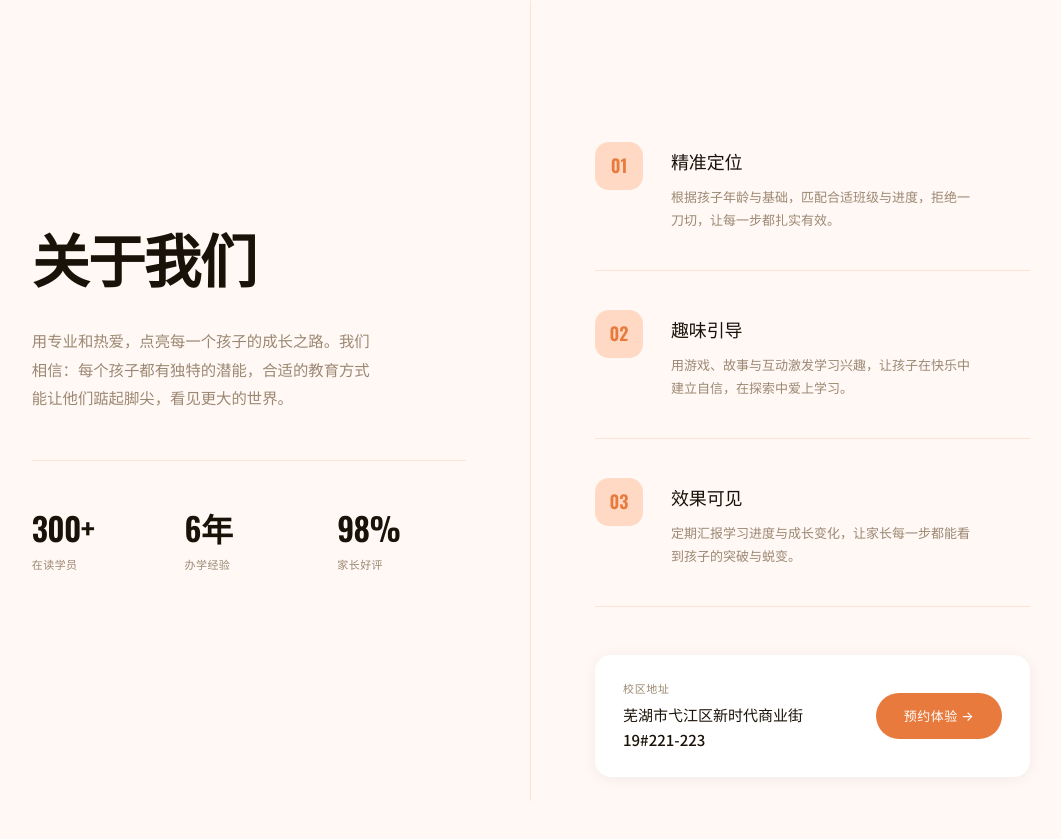
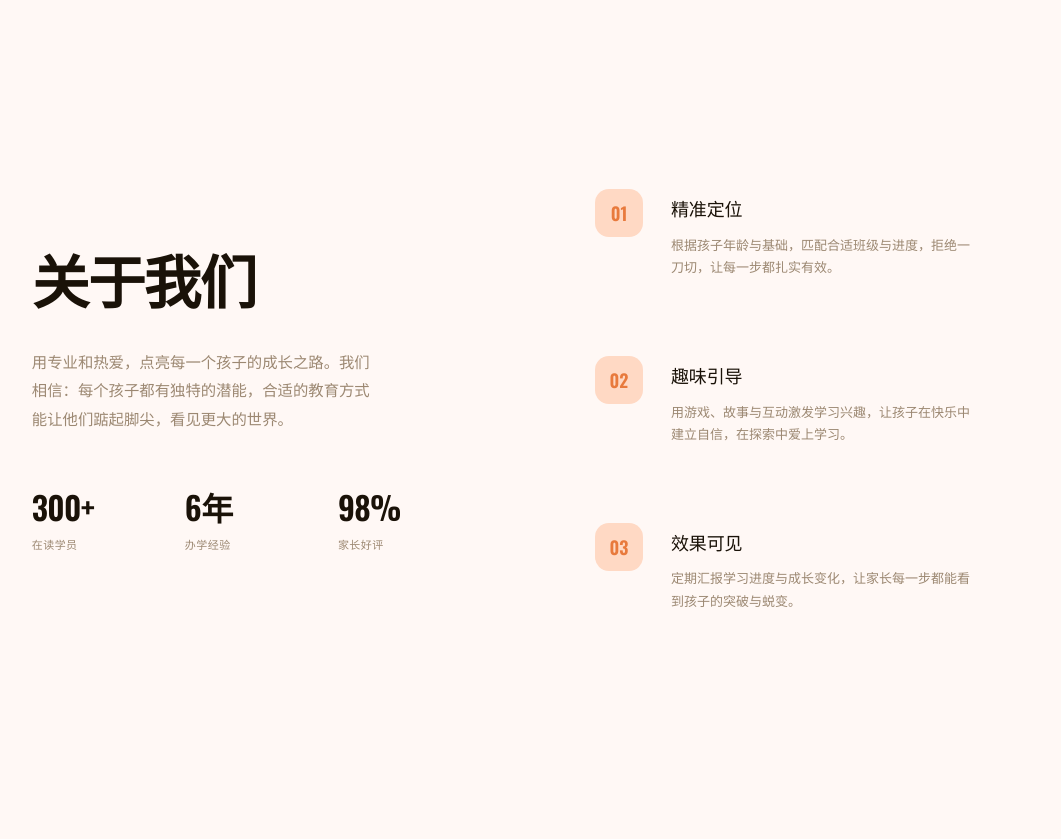
Before and after one commit to tujunjie003/jiaopei-website, a plain HTML site: page index.html in a window 1280 px wide. Shown: the part 1727-2566 px from the top of the page, without its empty margins (109-1170 px from the left). Drawn offline with nearby package versions, Linux system fonts and the light colour scheme.

Commit message:
fix: remove all divider lines and contact strip from about section

```diff
--- a/index.html
+++ b/index.html
@@ -609,7 +609,6 @@
             position: sticky;
             top: 0;
             height: 100dvh;
-            border-right: 1px solid var(--border);
         }
 
         .about-eyebrow {
@@ -664,8 +663,6 @@
             display: grid;
             grid-template-columns: repeat(3, 1fr);
             gap: 24px;
-            border-top: 1px solid var(--border);
-            padding-top: 40px;
             opacity: 0;
             transform: translateY(12px);
             transition: all 0.7s cubic-bezier(0.16, 1, 0.3, 1) 0.3s;
@@ -704,7 +701,6 @@
             gap: 28px;
             align-items: start;
             padding: clamp(28px, 3vw, 40px) 0;
-            border-bottom: 1px solid var(--border);
             opacity: 0;
             transform: translateX(-20px);
             transition: all 0.6s cubic-bezier(0.16, 1, 0.3, 1);
@@ -841,7 +837,7 @@
                 position: relative;
                 height: auto;
                 border-right: none;
-                border-bottom: 1px solid var(--border);
+
                 padding: 60px 32px;
             }
             .about-meta {
@@ -1457,15 +1453,7 @@
                         <p class="about-feature-text">定期汇报学习进度与成长变化，让家长每一步都能看到孩子的突破与蜕变。</p>
                     </div>
                 </div>
-            </div>
-            <div class="about-contact-strip">
-                <div class="about-contact-info">
-                    <div class="about-contact-label">校区地址</div>
-                    <div class="about-contact-value">芜湖市弋江区新时代商业街19#221-223</div>
-                </div>
-                <a href="#booking" class="about-contact-cta">预约体验 →</a>
-            </div>
-        </div>
+            </div>        </div>
     </section>
 
     <!-- Booking -->
```
